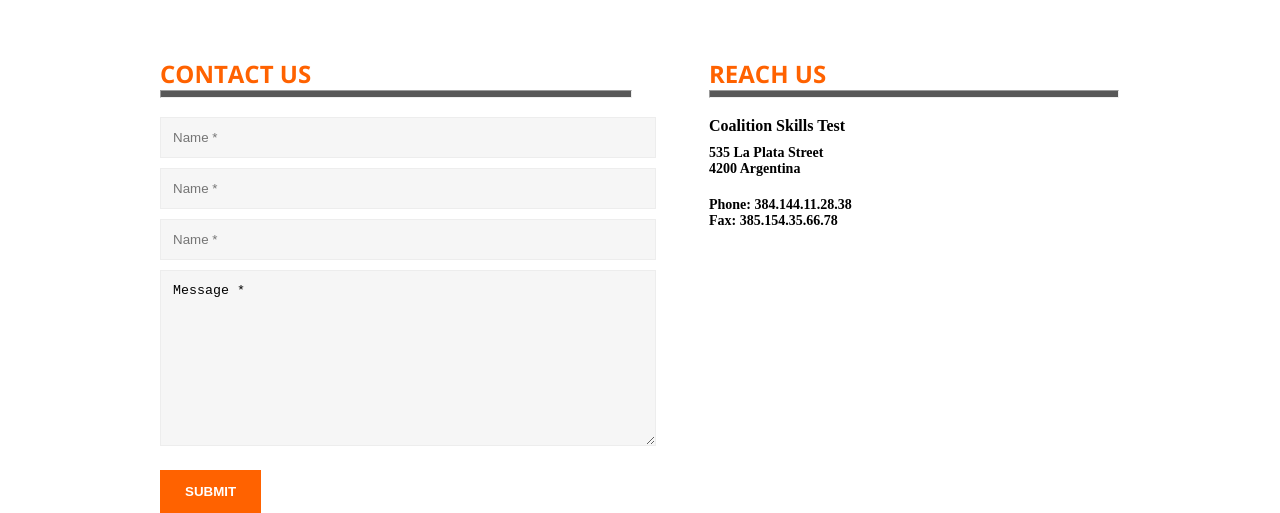
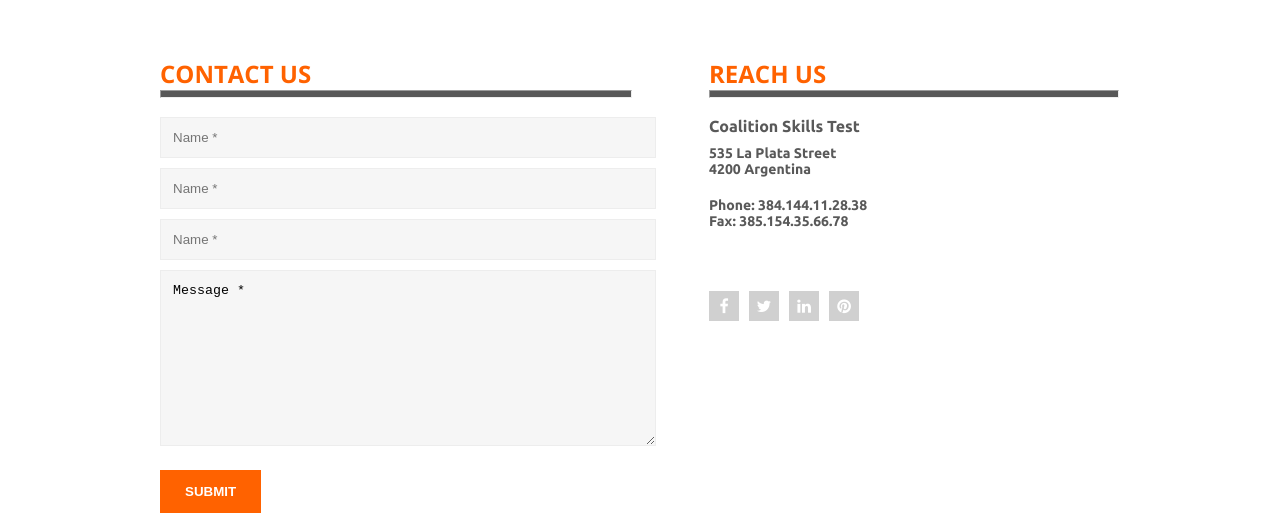
Before and after one commit to jacksolaro/coalitionPMTest, a plain HTML site: page index.html in a window 1280 px wide. Shown: the part 340-853 px from the top of the page. Drawn offline with nearby package versions, Linux system fonts and the light colour scheme.

Commit message:
added social icons

```diff
--- a/index.html
+++ b/index.html
@@ -10,6 +10,7 @@
     <link rel="preconnect" href="https://fonts.gstatic.com">
     <link rel="preconnect" href="https://fonts.gstatic.com">
     <link href="https://fonts.googleapis.com/css2?family=Bebas+Neue&family=Open+Sans:ital,wght@0,300;0,400;0,600;0,700;0,800;1,300;1,400;1,600;1,700;1,800&family=Ubuntu:ital,wght@0,300;0,400;0,500;0,700;1,300;1,400;1,500;1,700&display=swap" rel="stylesheet">
+    <link rel="stylesheet" href="https://cdnjs.cloudflare.com/ajax/libs/font-awesome/4.7.0/css/font-awesome.min.css">
 </head>
 <body>
     <nav>
@@ -94,6 +95,20 @@
                 <h4>Phone: 384.144.11.28.38</h4>
                 <h4 style="margin-bottom: 62px;">Fax: 385.154.35.66.78</h4>
                 <!-- social icons -->
+                <div class="SocialIcons__Container">
+                    <div class="icon">
+                        <a href="#" class="fa fa-facebook"></a>
+                    </div>
+                    <div class="icon">
+                        <a href="#" class="fa fa-twitter"></a>
+                    </div>
+                    <div class="icon">
+                        <a href="#" class="fa fa-linkedin"></a>
+                    </div>
+                    <div class="icon">
+                        <a href="#" class="fa fa-pinterest"></a>
+                    </div>
+                </div>
             </div>
         </div>
     </div>
--- a/style.css
+++ b/style.css
@@ -91,10 +91,14 @@ h2 {
 
 h3 {
   font-size: 16px;
+  color: #595959;
+  font-family: "Ubuntu", sans-serif;
 }
 
 h4 {
   font-size: 14px;
+  color: #595959;
+  font-family: "Ubuntu", sans-serif;
 }
 
 p {
@@ -133,3 +137,31 @@ textarea {
   border: none;
   padding: 14px 25px;
 }
+
+/* Style all font awesome icons */
+.fa {
+  font-size: 36px;
+
+  text-align: center;
+  text-decoration: none;
+  color: white;
+}
+
+/* Add a hover effect if you want */
+.icon:hover {
+  background-color: #363636;
+}
+
+.icon {
+  width: 30px;
+  height: 30px;
+  display: flex;
+  justify-content: center;
+  align-items: center;
+  background-color: #d0d0d0;
+  margin-right: 10px;
+}
+
+.SocialIcons__Container {
+  display: flex;
+}
```
